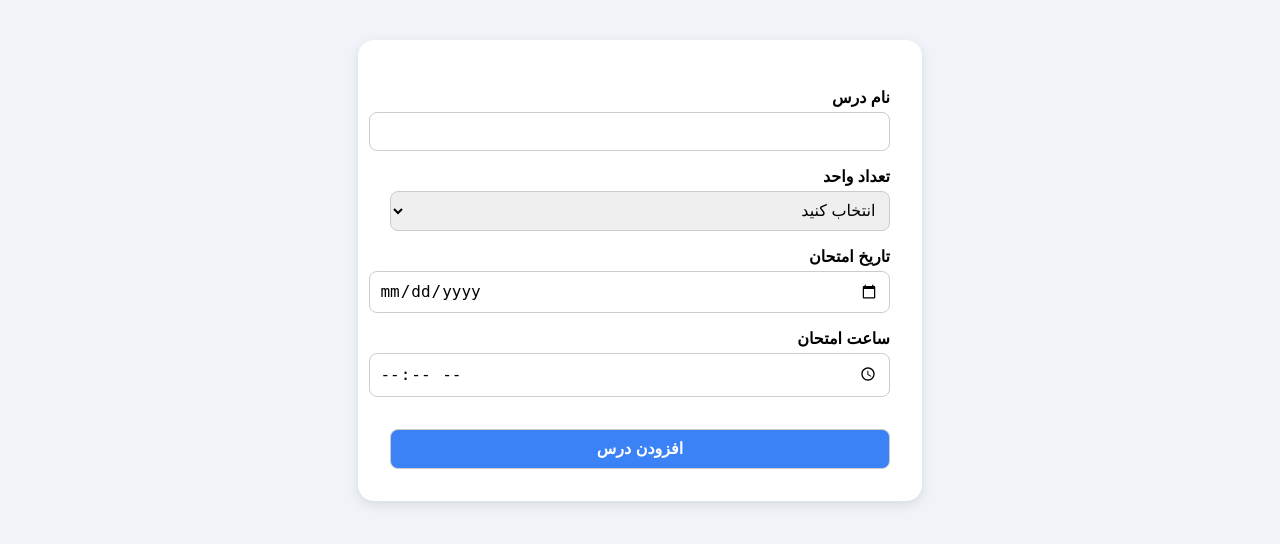
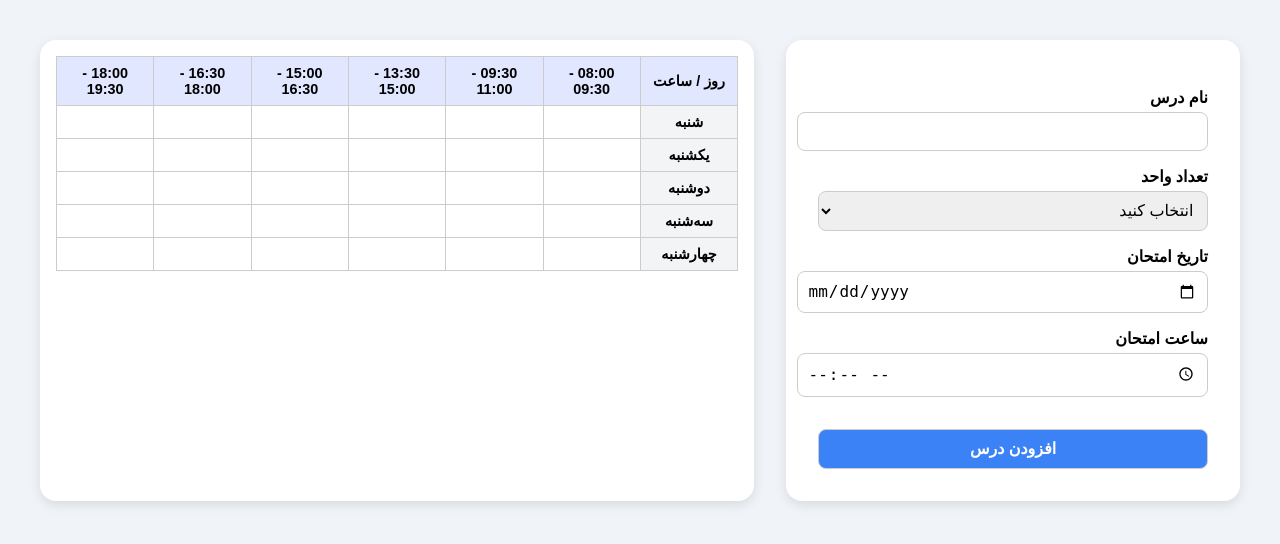
Before and after one commit to Pooyan013/GeoNIT, a Django app: page /planner/ in a window 1280 px wide. Shown: the top 544 px of the page. Run offline with Django 5.2, Linux system fonts and the light colour scheme; parts of the project's set-up code (start-up, migrations or seed data) failed here and were passed over.

Commit message:
Table Added

```diff
--- a/planner/templates/planner/planner.html
+++ b/planner/templates/planner/planner.html
@@ -3,18 +3,21 @@
 
 <head>
     <meta charset="UTF-8">
-    <title>افزودن درس</title>
+    <title>پلنر درسی</title>
     <style>
         body {
             font-family: Vazirmatn, sans-serif;
             direction: rtl;
+            background-color: #f0f4f8;
             padding: 2rem;
-            background-color: #f0f4f8;
+            display: flex;
+            gap: 2rem;
+            justify-content: center;
         }
 
+        /* فرم سمت راست */
         form {
-            max-width: 500px;
-            margin: auto;
+            width: 400px;
             background: white;
             padding: 2rem;
             border-radius: 1rem;
@@ -68,11 +71,45 @@
         button:hover {
             background-color: #2563eb;
         }
+
+        /* جدول سمت چپ */
+        .schedule-box {
+            width: 700px;
+            background: white;
+            padding: 1rem;
+            border-radius: 1rem;
+            box-shadow: 0 4px 12px rgba(0, 0, 0, 0.1);
+            overflow-x: auto;
+        }
+
+        table {
+            width: 100%;
+            border-collapse: collapse;
+            table-layout: fixed;
+        }
+
+        th,
+        td {
+            border: 1px solid #ccc;
+            text-align: center;
+            padding: 0.5rem;
+            font-size: 0.9rem;
+        }
+
+        th {
+            background-color: #e0e7ff;
+        }
+
+        .day-header {
+            font-weight: bold;
+            background-color: #f3f4f6;
+        }
     </style>
 </head>
 
 <body>
 
+    <!-- فرم افزودن درس -->
     <form id="course-form" action="/add-course/" method="POST">
         <label for="name">نام درس</label>
         <input type="text" id="name" name="name" required>
@@ -87,16 +124,78 @@
 
         <div id="time-fields"></div>
 
-        <!-- تاریخ امتحان -->
         <label for="exam-date">تاریخ امتحان</label>
         <input type="date" id="exam-date" name="exam_date" required>
 
-        <!-- ساعت امتحان -->
         <label for="exam-time">ساعت امتحان</label>
         <input type="time" id="exam-time" name="exam_time" required>
 
         <button type="submit">افزودن درس</button>
     </form>
+
+    <!-- جدول برنامه کلاسی -->
+    <div class="schedule-box">
+        <table>
+            <thead>
+                <tr>
+                    <th>روز / ساعت</th>
+                    <th>08:00 - 09:30</th>
+                    <th>09:30 - 11:00</th>
+                    <th>13:30 - 15:00</th>
+                    <th>15:00 - 16:30</th>
+                    <th>16:30 - 18:00</th>
+                    <th>18:00 - 19:30</th>
+                </tr>
+            </thead>
+            <tbody>
+                <tr>
+                    <td class="day-header">شنبه</td>
+                    <td></td>
+                    <td></td>
+                    <td></td>
+                    <td></td>
+                    <td></td>
+                    <td></td>
+                </tr>
+                <tr>
+                    <td class="day-header">یکشنبه</td>
+                    <td></td>
+                    <td></td>
+                    <td></td>
+                    <td></td>
+                    <td></td>
+                    <td></td>
+                </tr>
+                <tr>
+                    <td class="day-header">دوشنبه</td>
+                    <td></td>
+                    <td></td>
+                    <td></td>
+                    <td></td>
+                    <td></td>
+                    <td></td>
+                </tr>
+                <tr>
+                    <td class="day-header">سه‌شنبه</td>
+                    <td></td>
+                    <td></td>
+                    <td></td>
+                    <td></td>
+                    <td></td>
+                    <td></td>
+                </tr>
+                <tr>
+                    <td class="day-header">چهارشنبه</td>
+                    <td></td>
+                    <td></td>
+                    <td></td>
+                    <td></td>
+                    <td></td>
+                    <td></td>
+                </tr>
+            </tbody>
+        </table>
+    </div>
 
     <script>
         function updateTimeFields() {
@@ -128,11 +227,12 @@
                 timeSelect.required = true;
                 timeSelect.innerHTML = `
       <option value="">انتخاب ساعت</option>
-      <option value="08:00">08:00</option>
-      <option value="10:00">10:00</option>
-      <option value="12:00">12:00</option>
-      <option value="14:00">14:00</option>
-      <option value="16:00">16:00</option>
+      <option value="08:00">08:00 - 09:30</option>
+      <option value="09:30">09:30 - 11:00</option>
+      <option value="13:30">13:30 - 15:00</option>
+      <option value="15:00">15:00 - 16:30</option>
+      <option value="16:30">16:30 - 18:00</option>
+      <option value="18:00">18:00 - 19:30</option>
     `;
 
                 block.appendChild(daySelect);
```
